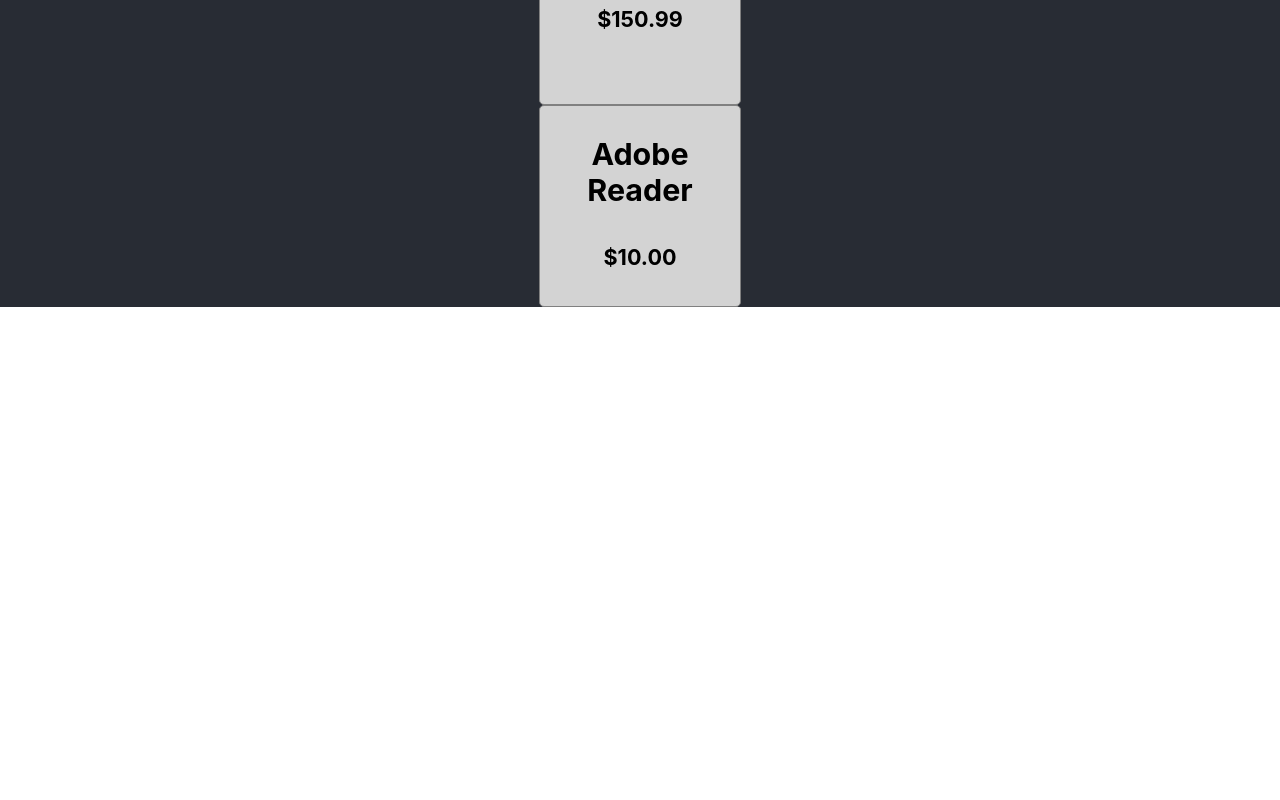
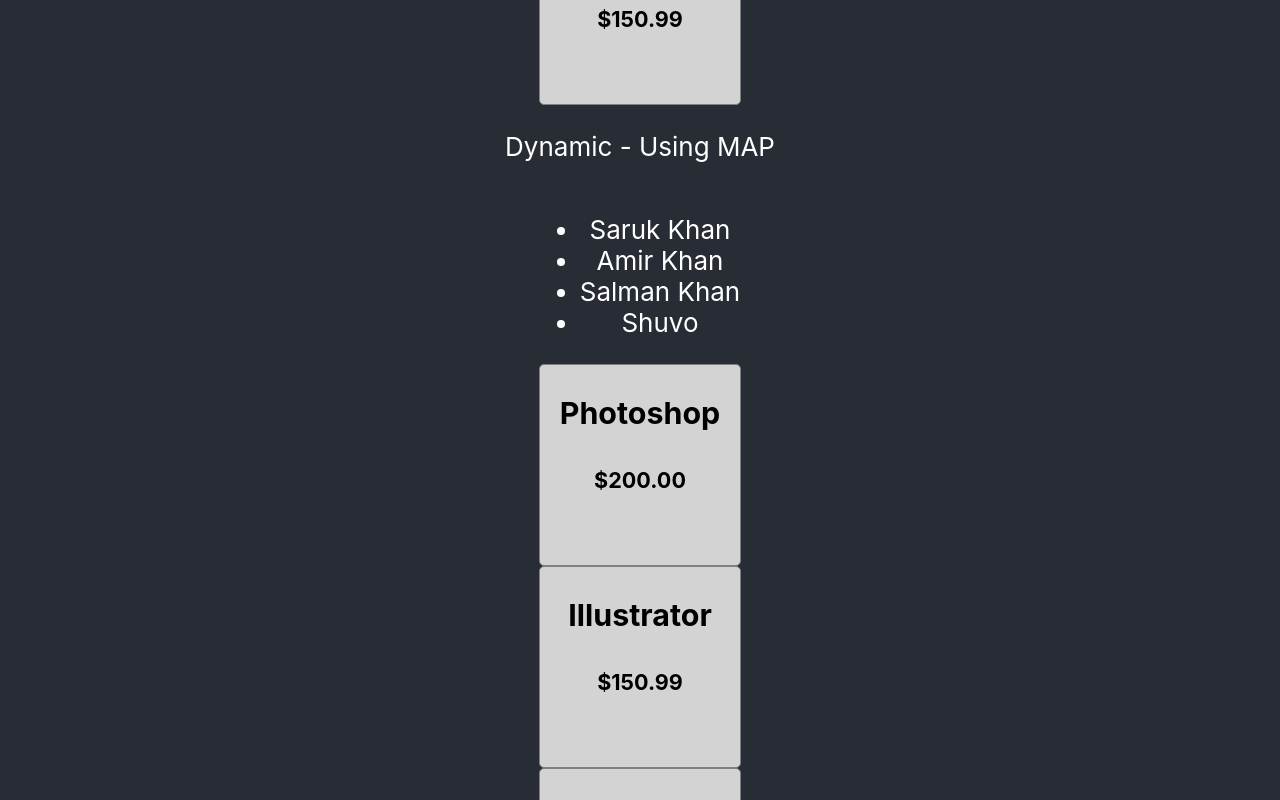
Before and after one commit to Md-Shajib/React-Basic, a React (Create React App) app: page / in a window 1280 px wide. Shown: the part 920-1720 px from the top of the page. Before the commit the page ends 1227 px from the top, so only its background shows below. Built offline with nearby package versions, Linux system fonts and the light colour scheme.

Commit message:
Object as Props and MAP

```diff
--- a/src/App.js
+++ b/src/App.js
@@ -16,8 +16,18 @@
     name: "Md Roni",
     age: 23
   }
-  const nayoks = [{name: 'Saruk Khan', title: 'Star'}, {name:'Amir Khan', title: 'star'}, {name:'Salman Khan', title:'star'}]
-  const Products = [{name: 'Photoshop', price: '$200.00'}, {name:'Illustrator', price: '$150.99'}, {name:'Adobe Reader', price:'$10.00'}]
+  const nayoks = [
+    {name: 'Saruk Khan', title: 'Star'},
+    {name:'Amir Khan', title: 'star'},
+    {name:'Salman Khan', title:'star'},
+    {name:'Shuvo'}
+  ]
+  const Products = [
+    {name: 'Photoshop', price: '$200.00'},
+    {name:'Illustrator', price: '$150.99'},
+    {name:'Adobe Reader', price:'$10.00'},
+    {name:'Visual Studio', price:'$1000.00'},
+  ]
   return (
     <div className="App">
       <header className="App-header">
@@ -28,7 +38,17 @@
         <Person name = {nayoks[0].name} title = {nayoks[0].title}></Person>
         <ProductsCard product = {Products[0]}></ProductsCard>
         <ProductsCard product = {Products[1]}></ProductsCard>
-        <ProductsCard product = {Products[2]}></ProductsCard>
+
+        <p>Dynamic - Using MAP</p>
+        <ul>
+          {
+            nayoks.map(nayok => <li>{nayok.name}</li>)
+          }
+        </ul>
+
+        {
+          Products.map(productObj => <ProductsCard product={productObj}></ProductsCard>)
+        }
       </header>
     </div>
   );
```
